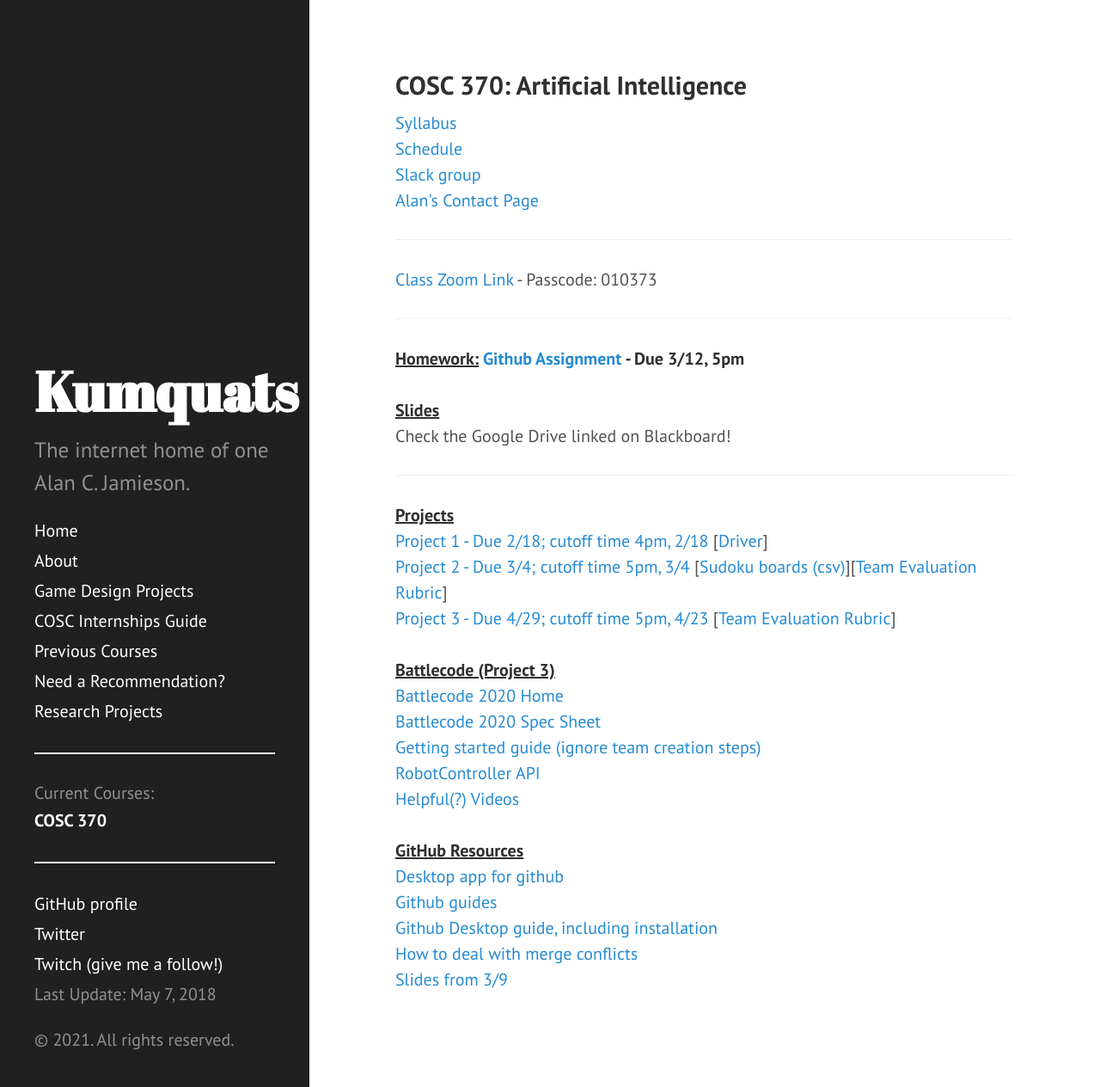
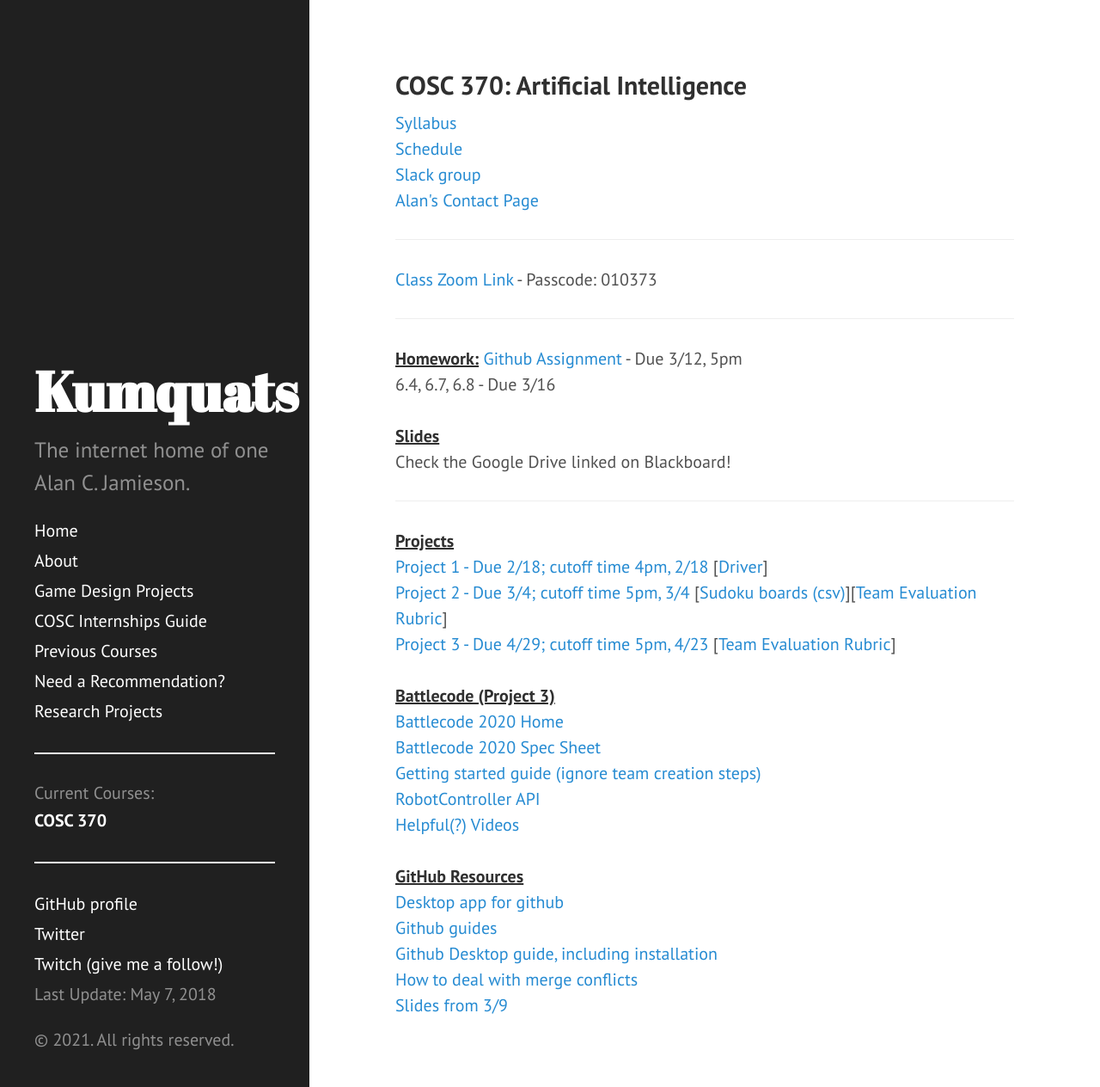
Before and after one commit to ripark/ripark.github.io, a Jekyll site: the page built from s21/cosc370.html, in a window 1280 px wide and 1264 px high. Shown: the whole window at 86% size. Built offline with Jekyll 4.4.1, drawn with Linux system fonts in a browser that asks for light colours; Markdown is read by kramdown in place of the engine named in the settings.

Commit message:
Update cosc370.html

```diff
--- a/s21/cosc370.html
+++ b/s21/cosc370.html
@@ -15,7 +15,9 @@
 <hr>
 <a href="https://www.google.com/url?q=https://smcm.zoom.us/j/91347149390&sa=D&source=calendar&ust=1610836410892000&usg=AOvVaw0xcZZVQtNl4YckSuFByTUx">Class Zoom Link</a> - Passcode: 010373<br>
 <hr>
-<strong><u>Homework:</u> <a href="https://ripark.github.io/s21/GithubAssignment.pdf">Github Assignment</a> - Due 3/12, 5pm </strong>
+<strong><u>Homework:</u></strong> <a href="https://ripark.github.io/s21/GithubAssignment.pdf">Github Assignment</a> - Due 3/12, 5pm
+<br>
+6.4, 6.7, 6.8 - Due 3/16
 <br>
 <br>
 <strong><u>Slides</strong></u>
```
